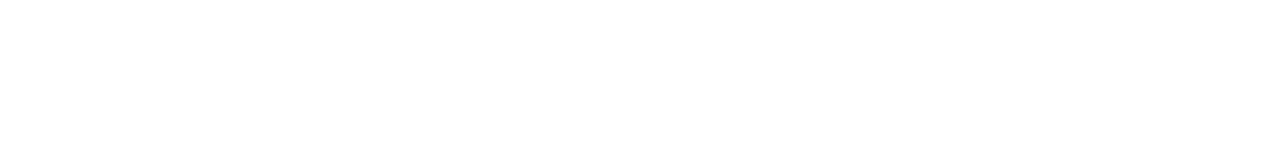
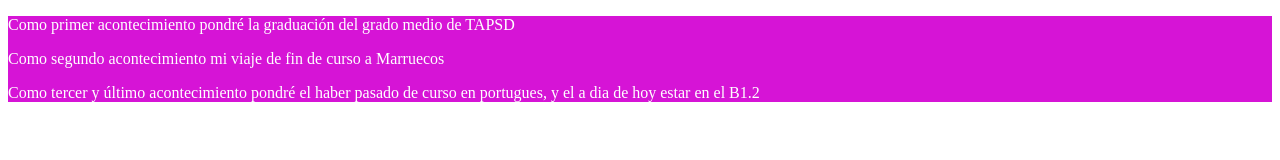
Before and after one commit to miguelcidoncha/tallergit2, a plain HTML site: page Index.html in a window 1280 px wide. Drawn offline with Linux system fonts and the light colour scheme.

Commit message:
rama Celia

```diff
--- a/Index.html
+++ b/Index.html
@@ -5,8 +5,21 @@
     <meta http-equiv="X-UA-Compatible" content="IE=edge">
     <meta name="viewport" content="width=device-width, initial-scale=1.0">
     <title>Document</title>
+
+    <link rel="stylesheet" href="style.css">
+
 </head>
 <body>
-
+  <div class="Acontecimientos">
+<p>
+    Como primer acontecimiento pondré la graduación del grado medio de TAPSD
+   </p>
+  <p>
+    Como segundo acontecimiento mi viaje de fin de curso a Marruecos
+  </p>
+  <p>
+    Como tercer y último acontecimiento pondré el haber pasado de curso en portugues, y el a dia de hoy estar en el B1.2
+</p>
+  </div>
 </body>
 </html>
--- /dev/null
+++ b/style.css
@@ -0,0 +1,5 @@
+.Acontecimientos {
+    background-color: rgb(214, 20, 214);
+    color: white;
+    font-family:initial;
+}
```
